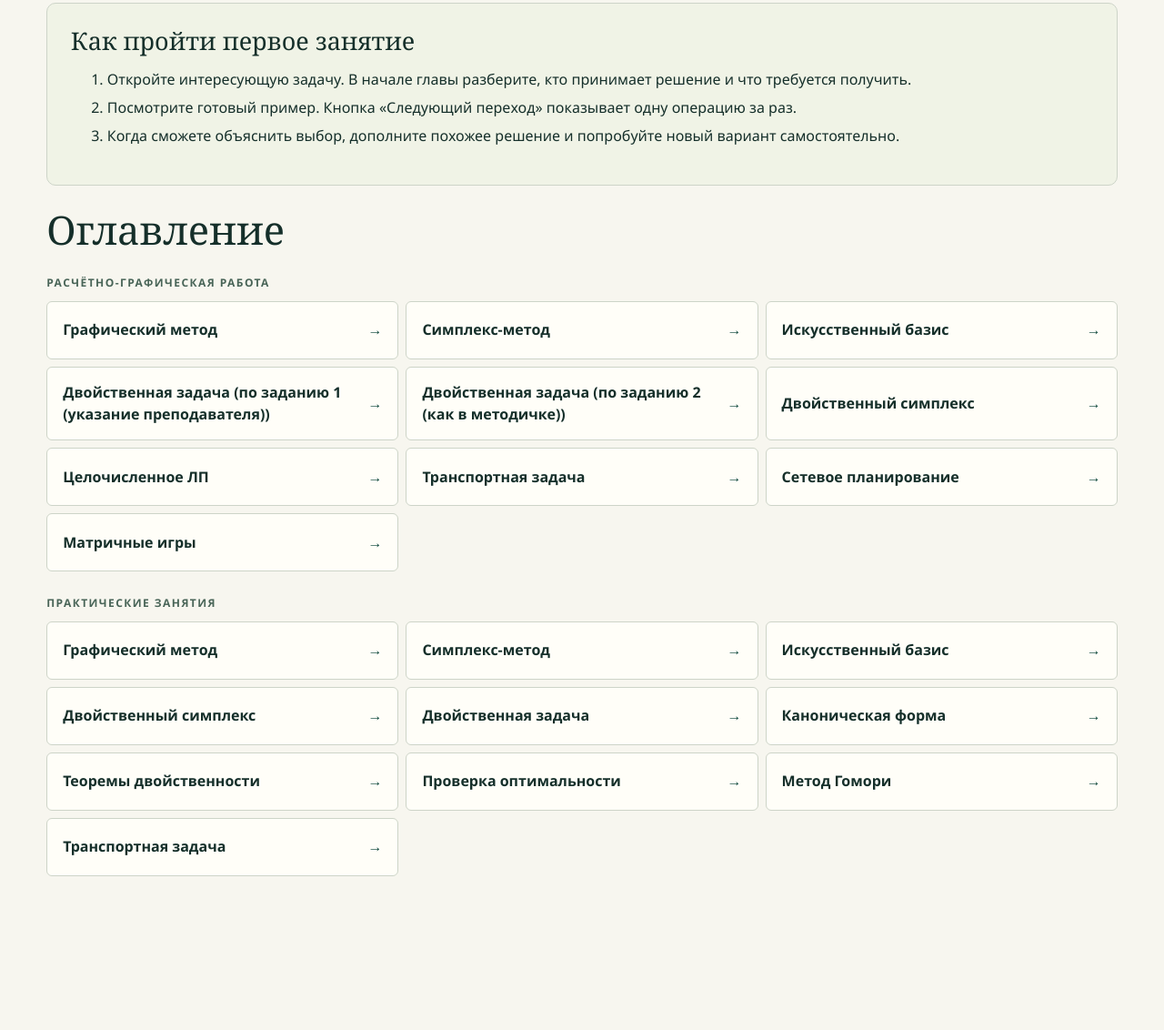
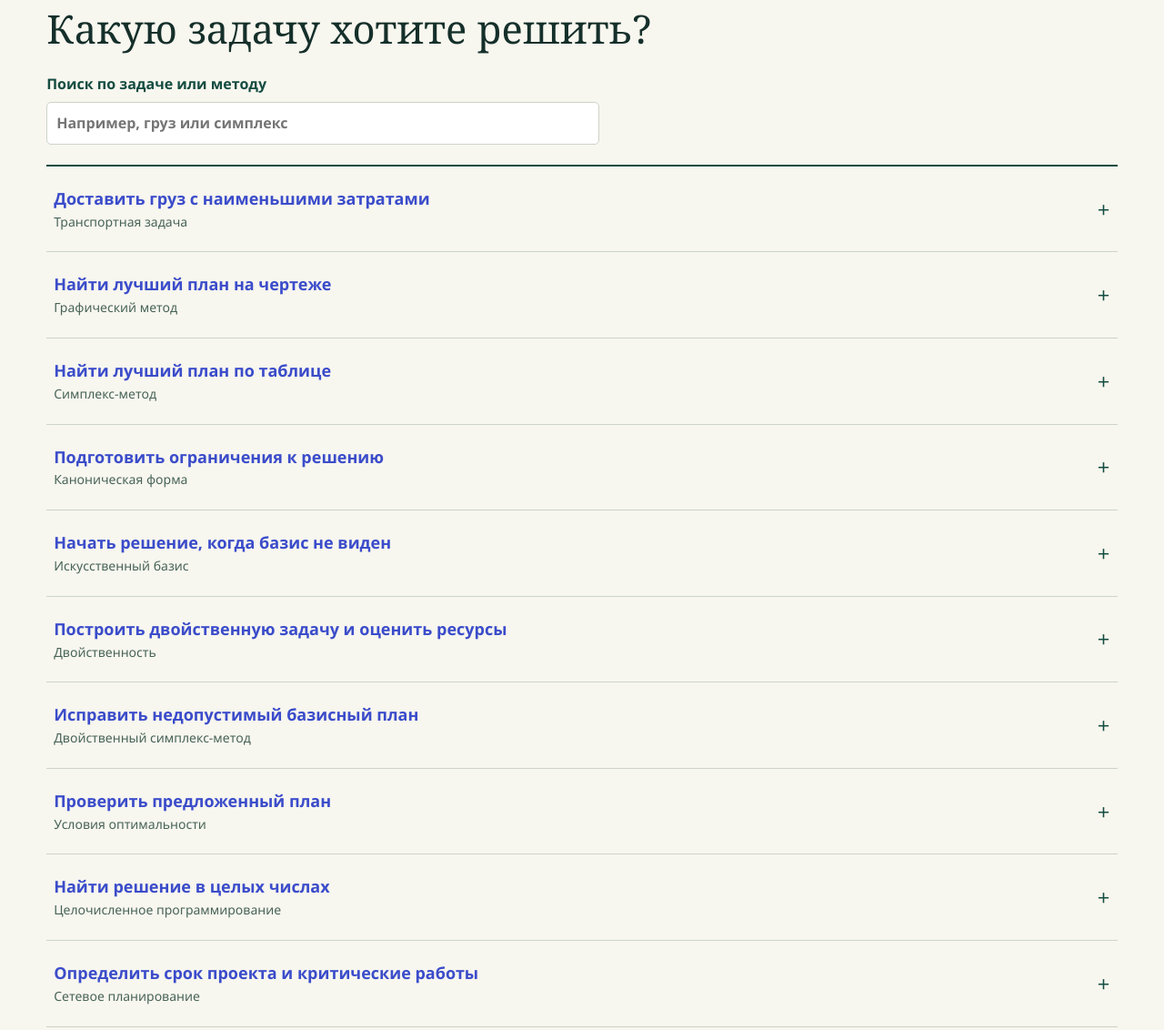
Before and after one commit to Anatoly-Sobolev/optimization-calculator, a website: page index.html in a window 1280 px wide. Shown: the part 880-2012 px from the top of the page at 91% size. Before the commit the page ends 1903 px from the top, so only its background shows below. Drawn offline with Linux system fonts and the light colour scheme.

Commit message:
Organize handbook navigation around student goals

```diff
--- a/learn/handbook.css
+++ b/learn/handbook.css
@@ -46,3 +46,5 @@
 .delivery table{width:100%;text-align:left;margin:14px 0}.delivery table th,.delivery table td{padding:5px 6px}.delivery tbody th{color:#fff;text-align:left;font:inherit}.delivery tbody td{color:white;font:inherit;background:#245548}.delivery .box-strip{display:block;background:#d4ed96;height:6px;max-width:100%;transition:width .45s}.delivery .impossible td:last-child{background:#80381d}.delivery-total{margin:12px 0 0;color:#deffa8;font-size:1.22em;font-weight:700}.delivery details{margin-top:16px}.delivery summary{cursor:pointer;color:#daf4c4}.study-guide,.lesson-context{background:#f0f3e6;border:1px solid var(--rule);padding:clamp(14px,2vw,26px);border-radius:10px;margin:20px 0}.study-guide h2{font-size:27px;margin:0 0 12px}.study-guide li+li{margin-top:6px}.lesson-context dl{display:grid;grid-template-columns:repeat(auto-fit,minmax(min(190px,100%),1fr));gap:14px}.lesson-context dt{font-weight:bold;color:#214e37}.lesson-context dd{margin:3px 0}.lesson-context a{color:var(--pine)}.lesson-context h3{margin-top:0}@media(prefers-reduced-motion:reduce){.delivery .box-strip{transition:none}}
 
 .trace-controls{display:flex;gap:8px;align-items:center;flex-wrap:wrap}.trace-note{min-height:4.7em}.trace-grid table{border-collapse:collapse}.trace-grid td,.trace-grid th{padding:.55em;border:1px solid var(--rule);text-align:center;min-width:3em;font-variant-numeric:tabular-nums}.trace-grid small{color:#345c45}.trace-active{background:#dbecc9;outline:2px solid #4c7443;outline-offset:-2px}.trace-grid{position:relative}.transfer-token{position:absolute;pointer-events:none;background:#164a3a;color:white;border-radius:1em;padding:1px 8px;z-index:2}#step-foot{margin:8px 0 16px}#lesson-body{overflow-anchor:none}#draft-help{font-size:.95em}
+
+.catalog-search{display:block;color:var(--pine);font-weight:600}.catalog-search input{width:min(100%,38em)}.catalog-list{border-top:2px solid var(--pine);margin:22px 0}.catalog-list details{border-bottom:1px solid var(--rule)}.catalog-list details[hidden]{display:none}.catalog-list summary{display:flex;align-items:center;justify-content:space-between;cursor:pointer;padding:14px 8px;gap:12px}.catalog-list summary::after{content:"+";color:var(--pine);font:26px Georgia,serif}.catalog-list details[open]>summary::after{content:"−"}.catalog-list summary:hover,.catalog-list details[open]{background:#edf2e7}.catalog-list summary small{display:block;color:#486457;font-size:14px}.catalog-list strong{font-size:18px}.catalog-routes{padding:0 12px 12px}.catalog-routes .chapter-link{border:0;border-top:1px solid var(--rule);background:transparent;border-radius:0;min-height:44px}.catalog-routes .chapter-link small{color:#375c4c}.book-intro a:not(.book-cta){color:var(--pine)}@media(max-width:650px){.catalog-routes .chapter-link{flex-wrap:wrap;gap:2px 10px}}
--- a/learn/handbook.js
+++ b/learn/handbook.js
@@ -31,13 +31,46 @@ const Handbook = (() => {
   function mast() {
     return '<div class="book-mast"><a href="index.html" class="book-brand"><span aria-hidden="true">∑</span> Методы оптимизации</a><nav aria-label="Навигация пособия"><a href="index.html#contents">Оглавление</a><a href="' + lab() + '">Лаборатория ↗</a></nav></div>';
   }
+  // Start with the student's goal; show the choice of source only after the method.
+  const paths = [
+    ['transp','Доставить груз с наименьшими затратами','Транспортная задача'],
+    ['graph','Найти лучший план на чертеже','Графический метод'],
+    ['simplex','Найти лучший план по таблице','Симплекс-метод'],
+    ['canon','Подготовить ограничения к решению','Каноническая форма'],
+    ['artificial','Начать решение, когда базис не виден','Искусственный базис'],
+    ['dual duality','Построить двойственную задачу и оценить ресурсы','Двойственность'],
+    ['dsx dsimplex','Исправить недопустимый базисный план','Двойственный симплекс-метод'],
+    ['optcheck','Проверить предложенный план','Условия оптимальности'],
+    ['ilp gomory','Найти решение в целых числах','Целочисленное программирование'],
+    ['netw','Определить срок проекта и критические работы','Сетевое планирование'],
+    ['game','Выбрать стратегию против соперника','Матричные игры']
+  ];
+  function catalogue(section,topics) {
+    section.innerHTML='<h2>Какую задачу хотите решить?</h2><label class="catalog-search">Поиск по задаче или методу<input type="search" placeholder="Например, груз или симплекс"></label><div class="catalog-list"></div><p class="catalog-empty" role="status" hidden>Совпадений нет. Попробуйте другое слово.</p>';
+    const list=section.querySelector('.catalog-list');
+    for(const [types,goal,method] of paths){
+      const routes=topics.filter(t=>types.split(' ').includes(t.type));
+      if(!routes.length)continue;
+      const group=document.createElement('details');
+      group.innerHTML='<summary><span><strong>'+goal+'</strong><small>'+method+'</small></span></summary><div class="catalog-routes">'+routes.map(t=>'<a class="chapter-link" href="'+url(t)+'"><span>'+esc(t.title)+'</span><small>'+sourceName(t.src)+' →</small></a>').join('')+'</div>';
+      list.append(group);
+    }
+    section.querySelector('input').oninput=e=>{
+      const term=e.target.value.trim().toLocaleLowerCase('ru');
+      for(const group of list.children){
+        group.hidden=!group.textContent.toLocaleLowerCase('ru').includes(term);
+        group.open=Boolean(term)&&!group.hidden;
+      }
+      section.querySelector('.catalog-empty').hidden=Boolean(list.querySelector('details:not([hidden])'));
+    };
+  }
   function home(topics) {
-    const last = read('last');
-    const recent = topics.find(t => key(t) === last.topic);
-    book.innerHTML = mast() + '<main class="book-main"><div class="book-intro"><div><div class="book-kicker">ОмГТУ / Интерактивное пособие</div><h1>Методы<br><em>оптимизации</em></h1><p>Оптимизация начинается с выбора. Два склада могут выполнить один заказ разными способами. Какой план обойдётся дешевле? Попробуйте обменять маршруты в примере и проследите за ценой.</p><a class="book-cta" href="' + url(recent || topics.find(t => t.type === 'transp'),recent ? last.phase : 0) + '">' + (recent ? 'Продолжить занятие' : 'Перейти от примера к занятию') + ' →</a></div><div id="featured"></div></div><section id="contents"><h2>Оглавление</h2>' + ['rgr','zyk'].map(src => '<h3 class="book-source">' + sourceName(src) + '</h3><div class="chapter-grid">' + topics.filter(t => t.src === src).map(t => '<a class="chapter-link" href="' + url(t) + '"><strong>' + esc(t.title) + '</strong><span>→</span></a>').join('') + '</div>').join('') + '</section></main>';
+    const last=read('last'), recent=topics.find(t=>key(t)===last.topic);
+    const first=topics.find(t=>t.type==='transp');
+    book.innerHTML=mast()+'<main class="book-main"><div class="book-intro"><div><div class="book-kicker">ОмГТУ / Интерактивное пособие</div><h1>Методы<br><em>оптимизации</em></h1><p>Начните с доставки: измените один маршрут и посмотрите, как меняется цена всего заказа. Затем разберите этот выбор по шагам.</p><a class="book-cta" href="'+url(first)+'">Начать с доставки →</a><p><a href="#contents">Найти своё задание ↓</a></p>'+(recent?'<a href="'+url(recent,last.phase)+'">Продолжить: '+esc(recent.title)+' →</a>':'')+'</div><div id="featured"></div></div><section id="contents"></section></main>';
     LessonVisuals.cycleFigure(book.querySelector('#featured'));
-    book.querySelector('#contents').insertAdjacentHTML('afterbegin','<aside class="study-guide"><h2>Как пройти первое занятие</h2><ol><li>Откройте интересующую задачу. В начале главы разберите, кто принимает решение и что требуется получить.</li><li>Посмотрите готовый пример. Кнопка «Следующий переход» показывает одну операцию за раз.</li><li>Когда сможете объяснить выбор, дополните похожее решение и попробуйте новый вариант самостоятельно.</li></ol></aside>');
-    if (location.hash === '#contents') book.querySelector('#contents').scrollIntoView();
+    catalogue(book.querySelector('#contents'),topics);
+    if(location.hash==='#contents') book.querySelector('#contents').scrollIntoView();
   }
   function start() {
     const legacy = query.has('lab') || new URLSearchParams(location.hash.slice(1)).has('s') && !query.has('lesson');
```
